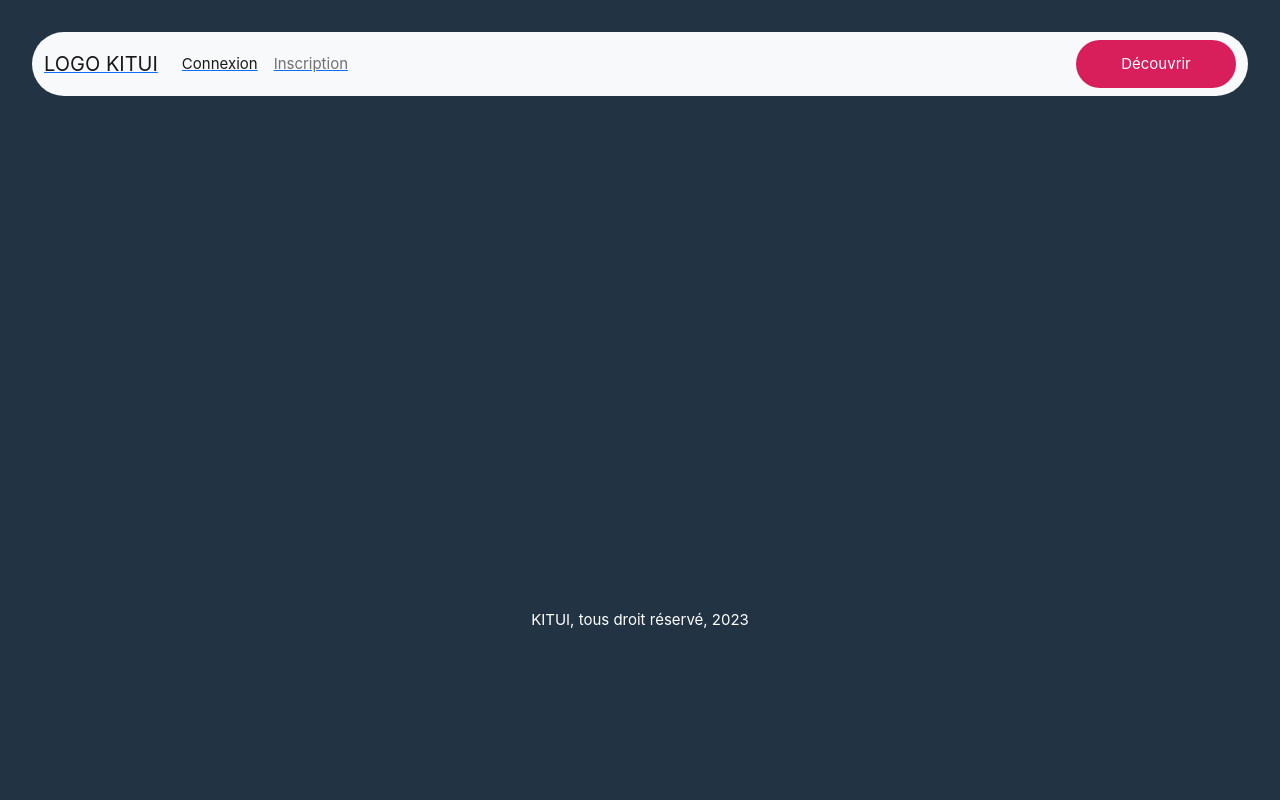
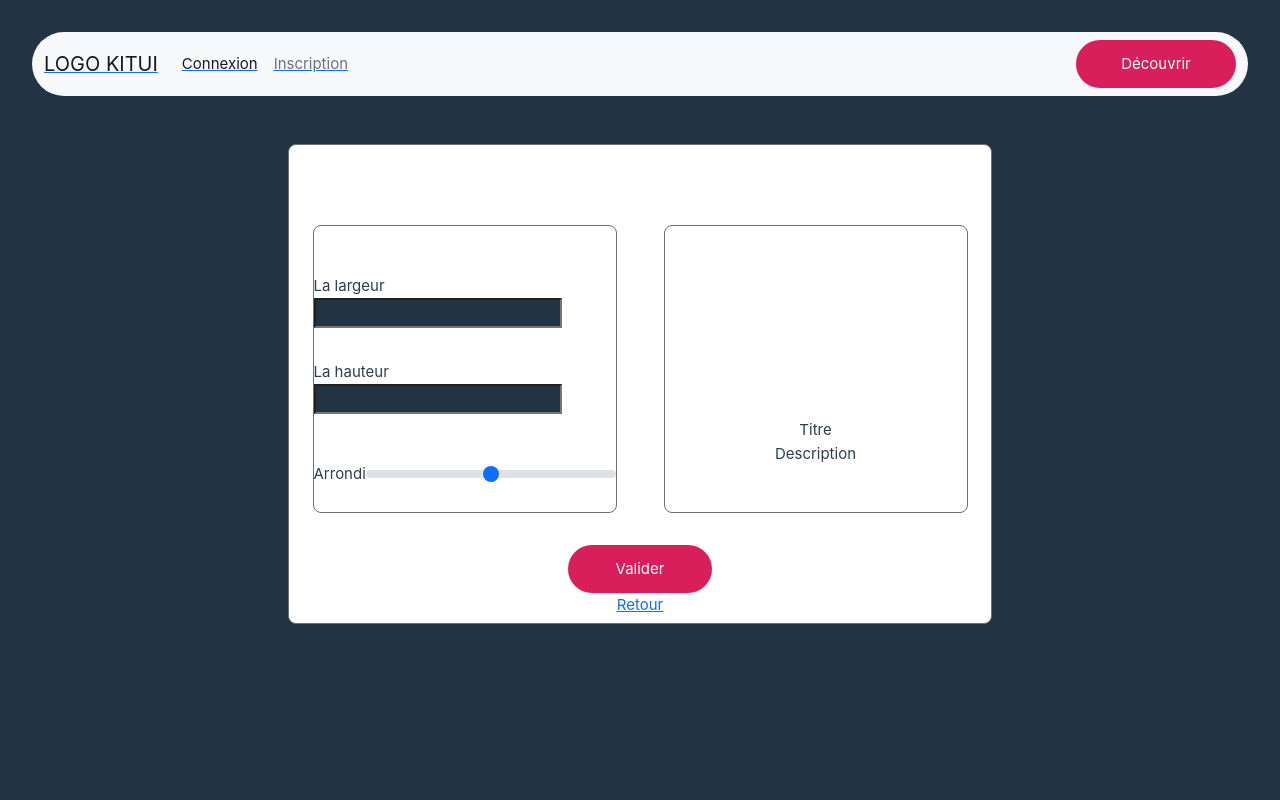
Before and after one commit to Jean-Baptiste-dev/Kitu, a Vue app: page /config-card in a window 1280 px wide. Shown: the top 800 px of the page. Built offline with nearby package versions, Linux system fonts and the light colour scheme.

Commit message:
fix front

```diff
--- a/src/components/Layout.vue
+++ b/src/components/Layout.vue
@@ -88,6 +88,11 @@
       </div>
 
       <div class="container-cards">
+        <div class="config-kit">
+          <RouterLink to="/config-card">
+            <i class="fa-duotone fa-gear">Configurer card ou tuile</i>
+          </RouterLink>
+        </div>
         <div class="card-title-description">
           <span class="card-title">Titre</span>
 
--- a/src/router/index.js
+++ b/src/router/index.js
@@ -4,6 +4,7 @@ import KituiView from "@/views/KituiView.vue";
 import ConfigcolorView from "@/views/ConfigcolorView.vue";
 import ConfigtypoView from "@/views/ConfigtypoView.vue";
 import ConfigboutonView from "@/views/ConfigboutonView.vue";
+import ConfigcardView from "@/views/ConfigcardView.vue";
 import ConnexionView from "@/views/ConnexionView.vue";
 import InscriptionView from "@/views/InscriptionView.vue";
 
@@ -45,6 +46,11 @@ const router = createRouter({
       name: "configbouton",
       component: ConfigboutonView,
     },
+    {
+      path: "/config-card",
+      name: "configcard",
+      component: ConfigcardView,
+    },
   ],
 });
 
--- a/src/views/ConfigboutonView.vue
+++ b/src/views/ConfigboutonView.vue
@@ -1,5 +1,6 @@
 <template>
   <div class="config-container-bouton-vue">
+    <form method="post">
       <div class="bouton-vue">
         <div class="config-container-bouton">
           <div class="config-border-radius">
@@ -19,7 +20,7 @@
               id="customRange1"
             />
           </div>
-
+          <span class="mg-interne">Les marges internes</span>
           <div class="config-padding">
             <div class="vertical-horizontale">
               <div class="vertical">
@@ -35,7 +36,25 @@
           </div>
         </div>
 
-      <div class="config-container-vue"></div>
+        <div class="config-container-vue">
+          <div class="vue-boutons">
+            <div class="vue-btn1">
+              <button type="submit" class="bouton1">Bouton 1</button>
+            </div>
+            <div class="vue-btn1">
+              <button type="submit" class="bouton2">Bouton 2</button>
+            </div>
+          </div>
+        </div>
+      </div>
+      <div class="config-bouton-btn">
+        <button class="validate-bouton" @click="valider">Valider</button>
+      </div>
+    </form>
+    <div class="config-bouton-btn">
+      <RouterLink to="/kitui">
+        <span>Retour</span>
+      </RouterLink>
     </div>
   </div>
 </template>
@@ -51,8 +70,8 @@ export default {
 </script>
 <style>
 .config-container-bouton-vue {
-  width: 40rem;
-  height: 25rem;
+  width: 44rem;
+  height: 30rem;
   border: 1px solid #707070;
   background-color: #fff;
   border-radius: 0.5rem;
@@ -61,8 +80,8 @@ export default {
 }
 .config-container-bouton,
 .config-container-vue {
-  width: 17rem;
-  height: 14rem;
+  width: 19rem;
+  height: 18rem;
   border: 1px solid #707070;
   background-color: #fff;
   border-radius: 0.5rem;
@@ -90,11 +109,55 @@ export default {
   justify-content: flex-start;
   align-items: center;
   margin-left: 1rem;
+  top: 10px;
 }
 
 .bd-input {
   width: 7rem;
   height: 1.4rem;
   background-color: #223444;
+  color: #fff;
+}
+
+.mg-interne {
+  margin-left: 10px;
+  font-size: 15px;
+  font-weight: normal;
+}
+
+.vue-boutons {
+  display: flex;
+  flex-direction: column;
+  justify-content: center;
+  align-items: center;
+  margin-top: 5rem;
+}
+
+.bouton2 {
+  margin-top: 2rem;
+}
+
+.config-bouton-btn {
+  display: flex;
+  justify-content: center;
+  top: 2rem;
+}
+
+.validate-bouton {
+  width: 9rem;
+  padding: 12px 14px;
+  border: none;
+  border-radius: 3rem;
+  background-color: #d81e5b;
+  color: #fff;
+  transition: all 0.6s;
+}
+
+.validate-bouton:hover {
+  width: 10rem;
+  background-color: transparent;
+  border: 1px solid #d81e5b;
+  color: #000000;
+  transition: all 0.6s;
 }
 </style>
--- /dev/null
+++ b/src/views/ConfigcardView.vue
@@ -0,0 +1,135 @@
+<template>
+  <div class="config-card-vue-card">
+    <form action="" method="post">
+      <div class="card-vue-card">
+        <div class="config-card">
+          <div class="config-width-height">
+            <div class="config-width">
+              <span class="width-label">La largeur</span>
+              <input type="text" class="input-width" />
+            </div>
+
+            <div class="config-height">
+              <span class="height-label">La hauteur</span>
+              <input type="text" class="input-height" />
+            </div>
+          </div>
+
+          <div class="border-radius-card">
+            <span class="br-label">Arrondi</span>
+            <input
+              type="range"
+              class="form-range custom-range"
+              id="customRange1"
+            />
+          </div>
+        </div>
+        <div class="config-vue-card">
+          <div class="config-card-title-desc">
+            <span>Titre</span>
+            <span>Description</span>
+          </div>
+        </div>
+      </div>
+      <div class="config-card-btn">
+        <button class="validate-card" @click="valider">Valider</button>
+      </div>
+
+      <div class="config-card-btn">
+        <RouterLink to="/kitui">
+          <span>Retour</span>
+        </RouterLink>
+      </div>
+    </form>
+  </div>
+</template>
+
+<script></script>
+
+<style>
+.config-card-vue-card {
+  width: 44rem;
+  height: 30rem;
+  border: 1px solid #707070;
+  background-color: #fff;
+  border-radius: 0.5rem;
+  margin: auto;
+  top: 1rem;
+}
+.card-vue-card {
+  display: flex;
+  justify-content: space-evenly;
+  align-items: center;
+  margin-top: 4rem;
+}
+
+.config-card,
+.config-vue-card {
+  width: 19rem;
+  height: 18rem;
+  border: 1px solid #707070;
+  background-color: #fff;
+  border-radius: 0.5rem;
+  margin: auto;
+  top: 1rem;
+}
+
+.config-width-height {
+  display: flex;
+  flex-direction: column;
+  align-items: center;
+  justify-content: center;
+  margin-top: 3rem;
+}
+
+.config-height {
+  margin-top: 2rem;
+}
+.width-label,
+.height-label {
+  margin-right: 1rem;
+}
+.input-width,
+.input-height {
+  background-color: #223444;
+  color: #fff;
+}
+
+.border-radius-card {
+  display: flex;
+  justify-content: space-between;
+  align-items: center;
+  margin-top: 3rem;
+}
+
+.config-card-title-desc {
+  display: flex;
+  flex-direction: column;
+  align-items: center;
+  margin-top: 12rem;
+}
+
+.config-card-btn {
+  display: flex;
+  justify-content: center;
+  top: 3rem;
+}
+
+.validate-card {
+  width: 9rem;
+  padding: 12px 14px;
+  border: none;
+  border-radius: 3rem;
+  background-color: #d81e5b;
+  color: #fff;
+  transition: all 0.6s;
+}
+
+.validate-card:hover {
+  width: 10rem;
+  background-color: transparent;
+  border: 1px solid #d81e5b;
+  color: #000000;
+  transition: all 0.6s;
+}
+</style>
--- a/src/views/ConfigcolorView.vue
+++ b/src/views/ConfigcolorView.vue
@@ -1,32 +1,45 @@
 <template>
   <div class="container-config-color">
+    <form action="" method="post">
       <span class="config-tilte-color">Configuration de la couleur</span>
       <div class="sombre-claire-acent">
         <div class="conf-sombre-label">
           <div class="sombre">
-          <input type="color" class="custom-type-color" v-model="sombre" />
+            <input
+              type="color"
+              class="custom-type-color"
+              v-model="colorData.sombre"
+            />
           </div>
           <span class="config-label-sombre">Sombre</span>
         </div>
 
         <div class="conf-claire-label">
           <div class="claire">
-          <input type="color" class="custom-type-color" v-model="claire" />
+            <input
+              type="color"
+              class="custom-type-color"
+              v-model="colorData.claire"
+            />
           </div>
           <span class="config-label-sombre">Claire</span>
         </div>
         <div class="conf-acent-label">
           <div class="config-acent">
-          <input type="color" class="custom-type-color" v-model="acent" />
+            <input
+              type="color"
+              class="custom-type-color"
+              v-model="colorData.acent"
+            />
           </div>
           <span>Acent</span>
         </div>
       </div>
       <div class="config-color-btn">
-      <button class="validate-color">Valider</button>
+        <button class="validate-color" @click="valider">Valider</button>
       </div>
-
-    <div class="config-typo-btn">
+    </form>
+    <div class="config-color-btn">
       <RouterLink to="/kitui">
         <span>Retour</span>
       </RouterLink>
@@ -38,9 +51,11 @@
 export default {
   data() {
     return {
+      colorData: {
         sombre: "",
         claire: "",
         acent: "",
+      },
     };
   },
 
--- a/src/views/ConfigtypoView.vue
+++ b/src/views/ConfigtypoView.vue
@@ -1,6 +1,7 @@
 <template>
   <div class="container-config-typo">
     <span class="config-title-typo">Configuration de la typo</span>
+    <form method="post">
       <div class="container-police-style">
         <div class="police">
           <span class="police-label">Police : </span>
@@ -25,15 +26,15 @@
         <span class="titre-label">Titre :</span>
         <span class="titre-value">
           <select name="" id="">
-          <option value="h1">h1</option>
+            <option value="">h1</option>
             <option value="h2">h2</option>
           </select>
         </span>
       </div>
       <div class="config-typo-btn">
-      <button class="validate-typo">Valider</button>
+        <button class="validate-typo" @click="valider">Valider</button>
       </div>
-
+    </form>
     <div class="config-typo-btn">
       <RouterLink to="/kitui">
         <span>Retour</span>
```
Lines whose indentation alone changed are shown as unchanged.
